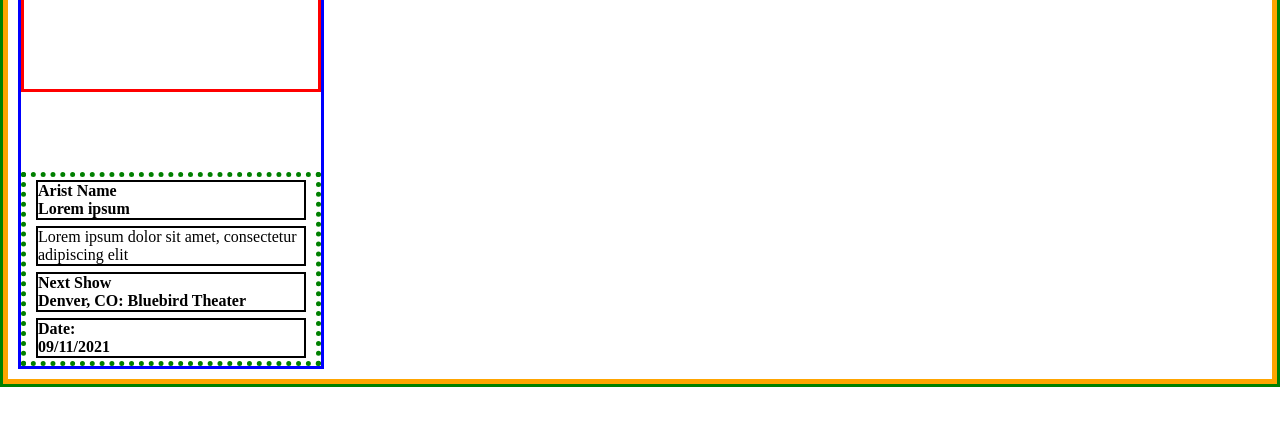
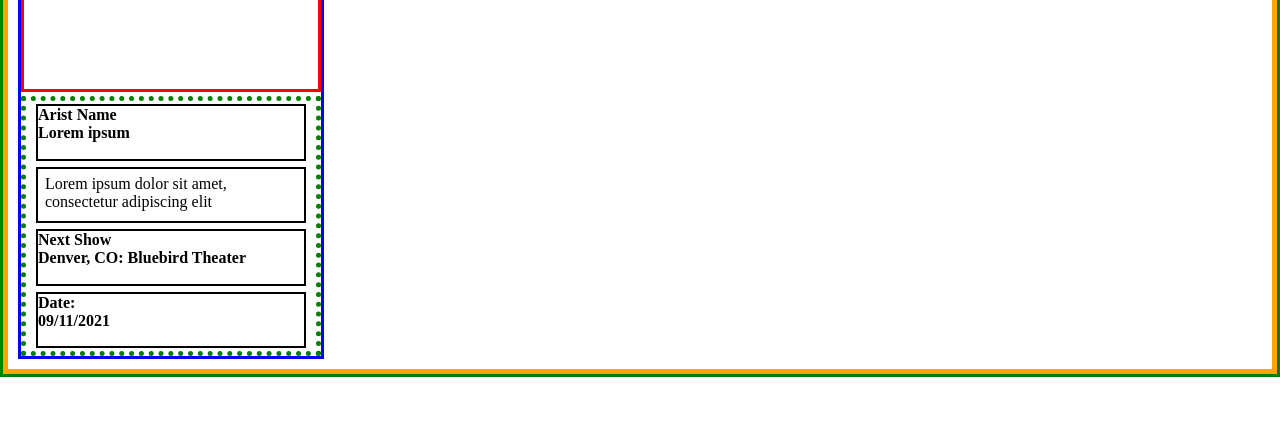
Before and after one commit to Matt-Roden/Static-Comp-Challenge, a website: page index.html in a window 1280 px wide. Shown: the part 297-722 px from the top of the page. Drawn offline with Linux system fonts and the light colour scheme.

Commit message:
Resize card - reposition children

```diff
--- a/styles.css
+++ b/styles.css
@@ -64,7 +64,7 @@ main {
 .card-wrapper {
   border: solid blue 3px;
   width: 300px;
-  height: 420px;
+  height: 410px;
   display: flex;
   flex-direction: column;
   justify-content: space-between;
@@ -94,6 +94,7 @@ main {
 
 .card-bottom {
   border: dotted green 5px;
+  height: 250px;
   display: flex;
   flex-direction: column;
 }
@@ -108,5 +109,6 @@ main {
 }
 
 .colored-info-box {
+  padding: 6px 7px 10px 7px;
   overflow-x: scroll;
 }
```
